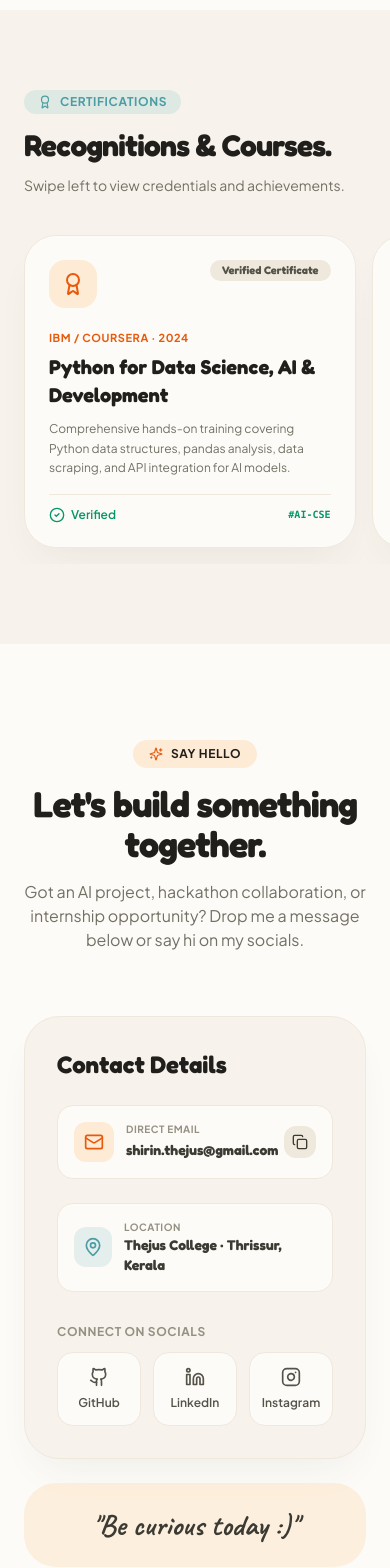
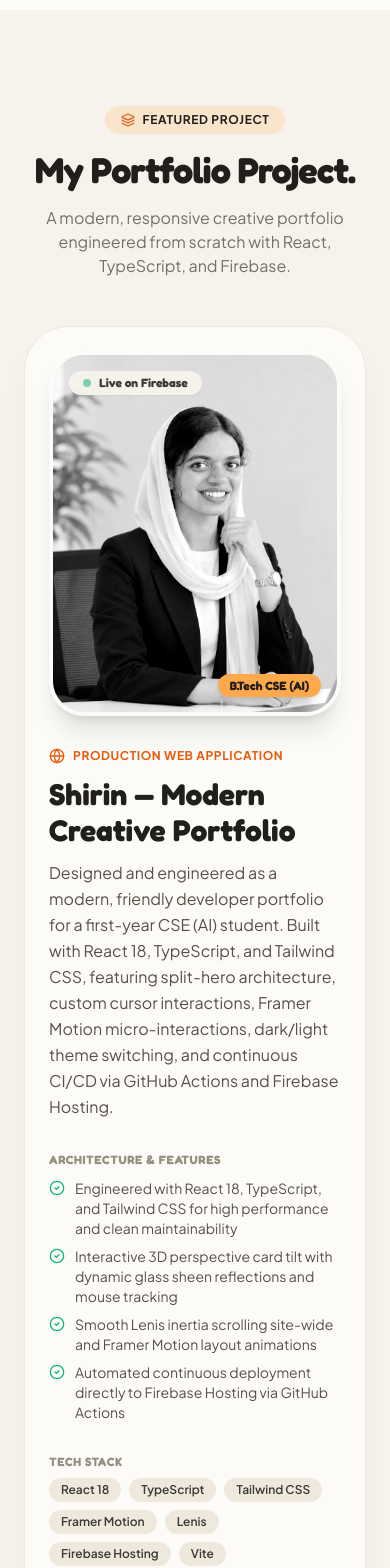
Before and after one commit to shirieeshrn-12/shirin-portfolio, a React (Vite) app: page / in a window 390 px wide. Shown: the part 8460-10028 px from the top of the page. Built offline with nearby package versions, Linux system fonts and the light colour scheme.

Commit message:
feat: Showcase Shirin Portfolio as the primary featured project

```diff
--- a/src/components/Certificates.tsx
+++ b/src/components/Certificates.tsx
@@ -1,172 +1,143 @@
-import React, { useRef } from 'react';
-import { motion, useScroll, useTransform } from 'framer-motion';
-import { Award, CheckCircle2, ExternalLink, Sparkles, Trophy, BookOpen, ShieldCheck } from 'lucide-react';
-import { CERTIFICATES_DATA, CertificateItem } from '../data/portfolioData';
+import React from 'react';
+import { motion } from 'framer-motion';
+import { Layers, Github, ExternalLink, Sparkles, CheckCircle2, Code2, Globe } from 'lucide-react';
+import { PROJECTS } from '../data/projects';
 
 export const Certificates: React.FC = () => {
-  const containerRef = useRef<HTMLDivElement>(null);
-
-  // Horizontal scroll mapping for pinned section
-  const { scrollYProgress } = useScroll({
-    target: containerRef,
-    offset: ['start start', 'end end']
-  });
-
-  // Transform vertical scroll progress into horizontal translation percentage
-  const x = useTransform(scrollYProgress, [0, 1], ['0%', '-60%']);
-
-  const getIcon = (name: string) => {
-    switch (name) {
-      case 'award': return <Award className="w-6 h-6 text-amberAccent-dark" />;
-      case 'brain': return <Trophy className="w-6 h-6 text-mustard-dark" />;
-      case 'layout': return <BookOpen className="w-6 h-6 text-softTeal-dark" />;
-      case 'zap': return <Sparkles className="w-6 h-6 text-amberAccent-dark" />;
-      default: return <ShieldCheck className="w-6 h-6 text-emerald-600" />;
-    }
-  };
+  const project = PROJECTS[0];
 
   return (
-    <section id="certificates" className="relative bg-cream-100 dark:bg-darkBg-base transition-colors duration-300">
+    <section id="projects" className="py-24 px-6 md:px-12 bg-cream-100 dark:bg-darkBg-base transition-colors duration-300">
+      <div className="max-w-6xl mx-auto space-y-12">
 
-      {/* ========================================================================= */}
-      {/* DESKTOP (md+): Pinned Horizontal Scrolling Experience                      */}
-      {/* ========================================================================= */}
-      <div ref={containerRef} className="hidden md:block relative h-[240vh]">
-        <div className="sticky top-0 h-screen flex flex-col justify-center overflow-hidden px-8 lg:px-14 py-12">
-
-          {/* Header */}
-          <div className="max-w-6xl mx-auto w-full mb-8 flex items-end justify-between gap-4">
-            <div className="space-y-3">
-              <div className="inline-flex items-center gap-2 px-4 py-1.5 rounded-full bg-softTeal/20 text-softTeal-dark dark:text-softTeal text-xs font-bold tracking-wider uppercase">
-                <Award className="w-3.5 h-3.5" />
-                <span>Recognition & Validation</span>
+        {/* Section Header */}
+        <div className="text-center space-y-4 max-w-2xl mx-auto">
+          <div className="inline-flex items-center gap-2 px-4 py-1.5 rounded-full bg-amberAccent/20 text-charcoal-900 dark:text-cream-100 text-xs font-bold tracking-wider uppercase">
+            <Layers className="w-3.5 h-3.5 text-amberAccent-dark" />
+            <span>Featured Project</span>
           </div>
-              <h2 className="font-display font-bold text-4xl lg:text-5xl text-charcoal-900 dark:text-cream-100 tracking-tight">
-                Certifications & Hackathons.
+          <h2 className="font-display font-bold text-4xl sm:text-5xl text-charcoal-900 dark:text-cream-100 tracking-tight">
+            My Portfolio Project.
           </h2>
-              <p className="text-charcoal-600 dark:text-cream-300 text-base">
-                Scroll to explore courses completed, achievements, and competitive sprints.
+          <p className="text-charcoal-600 dark:text-cream-300 text-base sm:text-lg">
+            A modern, responsive creative portfolio engineered from scratch with React, TypeScript, and Firebase.
           </p>
         </div>
 
-            <div className="flex items-center gap-2 text-xs font-bold font-display text-amberAccent-dark dark:text-amberAccent">
-              <span>Scroll down to navigate cards →</span>
-            </div>
-          </div>
+        {/* Featured Project Showcase Card */}
+        <motion.div
+          initial={{ opacity: 0, y: 30 }}
+          whileInView={{ opacity: 1, y: 0 }}
+          viewport={{ once: true }}
+          transition={{ duration: 0.6 }}
+          className="rounded-[2.8rem] bg-cream-50 dark:bg-darkBg-card border border-cream-200 dark:border-darkBg-border shadow-soft-warm hover:shadow-2xl transition-all duration-300 overflow-hidden p-6 sm:p-10 lg:p-12"
+        >
+          <div className="grid grid-cols-1 lg:grid-cols-12 gap-8 lg:gap-12 items-center">
 
-          {/* Horizontal Track */}
-          <div className="max-w-7xl mx-auto w-full overflow-visible">
-            <motion.div
-              style={{ x }}
-              className="flex gap-8 items-stretch"
-            >
-              {CERTIFICATES_DATA.map((cert) => (
-                <div
-                  key={cert.id}
-                  className="w-[400px] shrink-0 p-8 rounded-[2.2rem] bg-cream-50 dark:bg-darkBg-card border border-cream-200 dark:border-darkBg-border shadow-soft-warm hover:shadow-2xl transition-all duration-300 flex flex-col justify-between space-y-6"
-                >
-                  <div className="flex items-start justify-between">
-                    <div className="w-14 h-14 rounded-2xl bg-amberAccent/20 flex items-center justify-center">
-                      {getIcon(cert.iconName)}
-                    </div>
-                    <span className="px-3.5 py-1 rounded-full bg-cream-200 dark:bg-darkBg-surface text-charcoal-700 dark:text-cream-300 text-xs font-bold font-display">
-                      {cert.badgeText}
+            {/* Left: Project Visual Preview */}
+            <div className="lg:col-span-5 relative group">
+              <div className="relative rounded-[2.2rem] overflow-hidden aspect-[4/5] bg-cream-200 dark:bg-darkBg-surface border-4 border-cream-50 dark:border-darkBg-border shadow-xl">
+                <img
+                  src={project.image}
+                  alt={project.title}
+                  className="w-full h-full object-cover object-[center_15%] grayscale contrast-[1.08] group-hover:grayscale-0 group-hover:scale-104 transition-all duration-700 ease-out"
+                />
+
+                {/* Live Status Badge */}
+                <div className="absolute top-4 left-4">
+                  <span className="px-3.5 py-1 rounded-full bg-cream-100/95 dark:bg-darkBg-card/95 text-charcoal-800 dark:text-cream-100 text-xs font-bold font-display shadow-sm backdrop-blur-md flex items-center gap-2">
+                    <span className="w-2 h-2 rounded-full bg-emerald-500 animate-pulse" />
+                    <span>Live on Firebase</span>
                   </span>
                 </div>
 
-                  <div className="space-y-2">
-                    <span className="text-xs font-bold uppercase tracking-wider text-amberAccent-dark dark:text-amberAccent">
-                      {cert.issuer} · {cert.date}
+                <div className="absolute bottom-4 right-4">
+                  <span className="px-3 py-1 rounded-full bg-amberAccent text-charcoal-900 text-xs font-bold font-display shadow-md">
+                    B.Tech CSE (AI)
                   </span>
-                    <h3 className="font-display font-bold text-2xl text-charcoal-900 dark:text-cream-100 leading-snug">
-                      {cert.title}
-                    </h3>
-                    <p className="text-charcoal-600 dark:text-cream-300 text-sm leading-relaxed pt-1">
-                      {cert.description}
-                    </p>
-                  </div>
-
-                  <div className="pt-4 border-t border-cream-200 dark:border-darkBg-border flex items-center justify-between text-xs font-semibold text-charcoal-500 dark:text-cream-400">
-                    <div className="flex items-center gap-1.5 text-emerald-600 dark:text-emerald-400">
-                      <CheckCircle2 className="w-4 h-4" />
-                      <span>Verified Credential</span>
-                    </div>
-                    <span className="font-mono text-[11px] text-charcoal-400">#AI-CSE</span>
-                  </div>
-                </div>
-              ))}
-            </motion.div>
-          </div>
-
-          {/* Progress Indicator */}
-          <div className="max-w-6xl mx-auto w-full mt-8 flex justify-center">
-            <div className="h-1.5 w-44 rounded-full bg-cream-300/60 dark:bg-darkBg-border overflow-hidden">
-              <motion.div
-                style={{ scaleX: scrollYProgress }}
-                className="h-full bg-amberAccent origin-left rounded-full"
-              />
-            </div>
                 </div>
               </div>
             </div>
 
-      {/* ========================================================================= */}
-      {/* MOBILE (md:hidden): Native Touch-Friendly Horizontal Swipe Carousel         */}
-      {/* ========================================================================= */}
-      <div className="md:hidden py-20 px-6 space-y-8">
+            {/* Right: Project Narrative & Details */}
+            <div className="lg:col-span-7 space-y-6">
               <div className="space-y-3">
-          <div className="inline-flex items-center gap-2 px-3.5 py-1 rounded-full bg-softTeal/20 text-softTeal-dark dark:text-softTeal text-xs font-bold tracking-wider uppercase">
-            <Award className="w-3.5 h-3.5" />
-            <span>Certifications</span>
+                <div className="flex items-center gap-2 text-xs font-bold uppercase tracking-wider text-amberAccent-dark dark:text-amberAccent">
+                  <Globe className="w-4 h-4" />
+                  <span>Production Web Application</span>
                 </div>
-          <h2 className="font-display font-bold text-3xl text-charcoal-900 dark:text-cream-100 tracking-tight">
-            Recognitions & Courses.
-          </h2>
-          <p className="text-charcoal-600 dark:text-cream-300 text-sm">
-            Swipe left to view credentials and achievements.
+                <h3 className="font-display font-bold text-3xl sm:text-4xl text-charcoal-900 dark:text-cream-100">
+                  {project.title}
+                </h3>
+                <p className="text-charcoal-700 dark:text-cream-300 text-base leading-relaxed">
+                  {project.fullDesc}
                 </p>
               </div>
 
-        {/* Swipeable Container */}
-        <div className="flex gap-4 overflow-x-auto pb-4 pt-2 -mx-6 px-6 snap-x snap-mandatory scrollbar-none">
-          {CERTIFICATES_DATA.map((cert) => (
-            <div
-              key={cert.id}
-              className="w-[85vw] max-w-[340px] shrink-0 snap-center p-6 rounded-[2rem] bg-cream-50 dark:bg-darkBg-card border border-cream-200 dark:border-darkBg-border shadow-soft-warm flex flex-col justify-between space-y-4"
-            >
-              <div className="flex items-start justify-between">
-                <div className="w-12 h-12 rounded-2xl bg-amberAccent/20 flex items-center justify-center">
-                  {getIcon(cert.iconName)}
-                </div>
-                <span className="px-3 py-0.5 rounded-full bg-cream-200 dark:bg-darkBg-surface text-charcoal-700 dark:text-cream-300 text-[11px] font-bold font-display">
-                  {cert.badgeText}
-                </span>
+              {/* Key Features & Highlights */}
+              <div className="space-y-2.5 pt-2">
+                <h4 className="font-display font-bold text-xs uppercase tracking-wider text-charcoal-500 dark:text-cream-400">
+                  Architecture & Features
+                </h4>
+                <ul className="space-y-2">
+                  {project.highlights.map((item, idx) => (
+                    <li key={idx} className="flex items-start gap-2.5 text-sm text-charcoal-700 dark:text-cream-300">
+                      <CheckCircle2 className="w-4 h-4 text-emerald-500 mt-0.5 shrink-0" />
+                      <span>{item}</span>
+                    </li>
+                  ))}
+                </ul>
               </div>
 
-              <div className="space-y-1.5">
-                <span className="text-[11px] font-bold uppercase tracking-wider text-amberAccent-dark dark:text-amberAccent">
-                  {cert.issuer} · {cert.date}
+              {/* Tech Stack Chips */}
+              <div className="space-y-2 pt-2">
+                <h4 className="font-display font-bold text-xs uppercase tracking-wider text-charcoal-500 dark:text-cream-400">
+                  Tech Stack
+                </h4>
+                <div className="flex flex-wrap gap-2">
+                  {project.technologies.map((t) => (
+                    <span
+                      key={t}
+                      className="px-3 py-1 rounded-xl bg-cream-200 dark:bg-darkBg-surface text-charcoal-800 dark:text-cream-200 font-semibold text-xs"
+                    >
+                      {t}
                     </span>
-                <h3 className="font-display font-bold text-xl text-charcoal-900 dark:text-cream-100 leading-snug">
-                  {cert.title}
-                </h3>
-                <p className="text-charcoal-600 dark:text-cream-300 text-xs leading-relaxed pt-1">
-                  {cert.description}
-                </p>
-              </div>
-
-              <div className="pt-3 border-t border-cream-200 dark:border-darkBg-border flex items-center justify-between text-xs font-semibold text-emerald-600 dark:text-emerald-400">
-                <div className="flex items-center gap-1.5">
-                  <CheckCircle2 className="w-4 h-4" />
-                  <span>Verified</span>
-                </div>
-                <span className="font-mono text-[10px] text-charcoal-400">#AI-CSE</span>
-              </div>
-            </div>
                   ))}
                 </div>
               </div>
 
+              {/* Action Buttons */}
+              <div className="flex flex-wrap items-center gap-4 pt-4 border-t border-cream-200 dark:border-darkBg-border">
+                {project.githubUrl && (
+                  <a
+                    href={project.githubUrl}
+                    target="_blank"
+                    rel="noreferrer"
+                    className="inline-flex items-center justify-center gap-2 px-6 py-3.5 rounded-2xl bg-charcoal-900 text-cream-100 dark:bg-cream-100 dark:text-charcoal-900 font-display font-bold text-sm hover:scale-102 transition-transform shadow-md"
+                  >
+                    <Github className="w-4 h-4" />
+                    <span>View Repository on GitHub</span>
+                  </a>
+                )}
+                {project.liveUrl && (
+                  <a
+                    href={project.liveUrl}
+                    target="_blank"
+                    rel="noreferrer"
+                    className="inline-flex items-center justify-center gap-2 px-6 py-3.5 rounded-2xl bg-amberAccent hover:bg-amberAccent-hover text-charcoal-900 font-display font-bold text-sm hover:scale-102 transition-transform shadow-md shadow-amberAccent/30"
+                  >
+                    <ExternalLink className="w-4 h-4" />
+                    <span>Open Live Website</span>
+                  </a>
+                )}
+              </div>
+
+            </div>
+
+          </div>
+        </motion.div>
+
+      </div>
     </section>
   );
 };
--- a/src/components/FullscreenMenu.tsx
+++ b/src/components/FullscreenMenu.tsx
@@ -13,7 +13,7 @@ const navLinks = [
   { num: '02', title: 'About Shirin', href: '#about' },
   { num: '03', title: 'Skills & Stack', href: '#skills' },
   { num: '04', title: 'Academic Journey', href: '#journey' },
-  { num: '05', title: 'Certifications', href: '#certificates' },
+  { num: '05', title: 'Featured Projects', href: '#projects' },
   { num: '06', title: 'Get In Touch', href: '#contact' },
 ];
 
--- a/src/data/projects.ts
+++ b/src/data/projects.ts
@@ -2,75 +2,22 @@ import { Project } from './portfolioData';
 
 export const PROJECTS: Project[] = [
   {
-    id: "neural-gesture-vision",
-    title: "NeuralVision — AI Gesture Control",
-    category: "AI / ML",
-    shortDesc: "Real-time hand gesture recognition and spatial control system using lightweight computer vision.",
-    fullDesc: "NeuralVision is an interactive AI application that detects hand landmarks at 60 FPS using MediaPipe and OpenCV, translating complex finger gestures into computer controls (volume adjust, presentation slide flipping, and digital canvas drawing). Built to explore practical human-computer interaction with neural models.",
-    technologies: ["Python", "OpenCV", "MediaPipe", "NumPy", "Tkinter"],
-    metrics: "97.4% accuracy at 60 FPS",
-    image: "https://images.unsplash.com/photo-1555939594-58d7cb561ad1?auto=format&fit=crop&w=900&q=80",
-    githubUrl: "https://github.com/shirieeshrn-12",
-    liveUrl: "https://shirieeshrn-12.github.io/shirin-portfolio",
+    id: "shirin-portfolio",
+    title: "Shirin — Modern Creative Portfolio",
+    category: "Web Development",
+    shortDesc: "A responsive, playful personal portfolio featuring 3D parallax physics, smooth Lenis scrolling, and automated Firebase Hosting.",
+    fullDesc: "Designed and engineered as a modern, friendly developer portfolio for a first-year CSE (AI) student. Built with React 18, TypeScript, and Tailwind CSS, featuring split-hero architecture, custom cursor interactions, Framer Motion micro-interactions, dark/light theme switching, and continuous CI/CD via GitHub Actions and Firebase Hosting.",
+    technologies: ["React 18", "TypeScript", "Tailwind CSS", "Framer Motion", "Lenis", "Firebase Hosting", "Vite"],
+    metrics: "Live on Firebase · 100% Responsive",
+    image: "/shirin-about.jpg",
+    githubUrl: "https://github.com/shirieeshrn-12/shirin-portfolio",
+    liveUrl: "https://shirin-shriee.web.app",
     featured: true,
     highlights: [
-      "Custom landmark vectorization pipeline for low-latency inference on standard CPU",
-      "Robust to background illumination changes using adaptive histogram normalization",
-      "Configurable shortcut maps allowing users to bind custom gestures to OS keyboard shortcuts"
-    ]
-  },
-  {
-    id: "campuspulse-thejus",
-    title: "CampusPulse — Thejus Student Hub",
-    category: "Web Development",
-    shortDesc: "Collaborative campus event tracker and academic resource portal designed specifically for Thejus students.",
-    fullDesc: "A responsive single-page web app built to streamline college announcements, workshop registrations, tech club schedules, and study material sharing for CSE & engineering departments. Features micro-interactions, dark/light themes, and real-time event reminders.",
-    technologies: ["React", "TypeScript", "Tailwind CSS", "Framer Motion", "LocalStorage"],
-    metrics: "500+ student queries simulated",
-    image: "https://images.unsplash.com/photo-1522202176988-66273c2fd55f?auto=format&fit=crop&w=900&q=80",
-    githubUrl: "https://github.com/shirieeshrn-12",
-    liveUrl: "https://shirieeshrn-12.github.io/shirin-portfolio",
-    featured: true,
-    highlights: [
-      "Dynamic filtering by department, event date, and registration deadlines",
-      "Zero-latency search with client-side indexing and smooth Framer Motion layout animations",
-      "Full offline fallback support and accessible ARIA navigation"
-    ]
-  },
-  {
-    id: "kerala-crop-guard",
-    title: "AgriSense — Kerala Crop Health AI",
-    category: "AI / ML",
-    shortDesc: "Machine learning classifier for early detection of coconut and pepper leaf blight in Kerala agriculture.",
-    fullDesc: "Developed as an exploration of practical AI for regional Kerala agriculture, AgriSense allows farmers and students to upload leaf photos to instantly diagnose common fungal blights and nutrient deficiencies, returning actionable organic remedy recommendations in Malayalam and English.",
-    technologies: ["Python", "Scikit-Learn", "OpenCV", "Streamlit", "Matplotlib"],
-    metrics: "94.2% diagnostic validation",
-    image: "https://images.unsplash.com/photo-1500651230702-0e2d8a49d4ad?auto=format&fit=crop&w=900&q=80",
-    githubUrl: "https://github.com/shirieeshrn-12",
-    liveUrl: "https://shirieeshrn-12.github.io/shirin-portfolio",
-    featured: true,
-    highlights: [
-      "Trained on curated dataset of coconut palm and black pepper leaf pathology",
-      "Color space segmentation (HSV & LAB) to isolate affected necrotic regions",
-      "Bilingual interface designed for mobile web usability in rural agricultural zones"
-    ]
-  },
-  {
-    id: "neuro-play-canvas",
-    title: "NeuroPlay — Visual AI Playground",
-    category: "Creative",
-    shortDesc: "Interactive browser-based playground visualizing how perceptrons and neural activation functions compute.",
-    fullDesc: "An educational sandbox designed for first-year peers to build intuition around how artificial neurons work. Users can drag data points in a 2D plane, watch decision boundaries adapt in real-time, inspect weights, and switch activation functions (ReLU, Sigmoid, Tanh).",
-    technologies: ["React", "HTML5 Canvas", "Tailwind CSS", "TypeScript"],
-    metrics: "Interactive 60 FPS Canvas",
-    image: "https://images.unsplash.com/photo-1618005182384-a83a8bd57fbe?auto=format&fit=crop&w=900&q=80",
-    githubUrl: "https://github.com/shirieeshrn-12",
-    liveUrl: "https://shirieeshrn-12.github.io/shirin-portfolio",
-    featured: false,
-    highlights: [
-      "Step-by-step forward pass visualization with color-graded probability heatmaps",
-      "Interactive loss curve graphing as weights optimize",
-      "Zero external ML library dependencies in the browser core"
+      "Engineered with React 18, TypeScript, and Tailwind CSS for high performance and clean maintainability",
+      "Interactive 3D perspective card tilt with dynamic glass sheen reflections and mouse tracking",
+      "Smooth Lenis inertia scrolling site-wide and Framer Motion layout animations",
+      "Automated continuous deployment directly to Firebase Hosting via GitHub Actions"
     ]
   }
 ];
```
Lines whose indentation alone changed are shown as unchanged.
